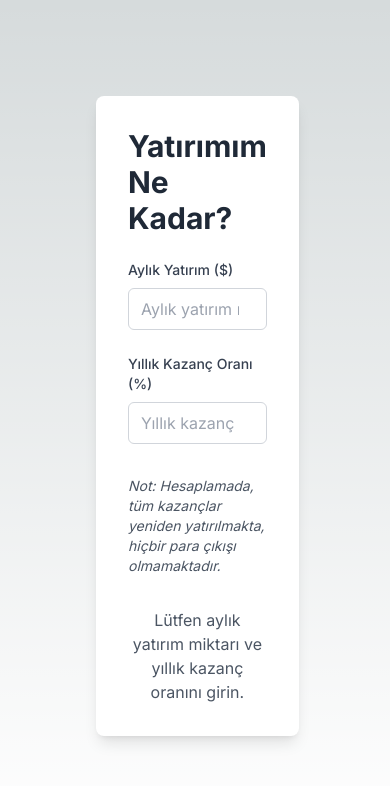
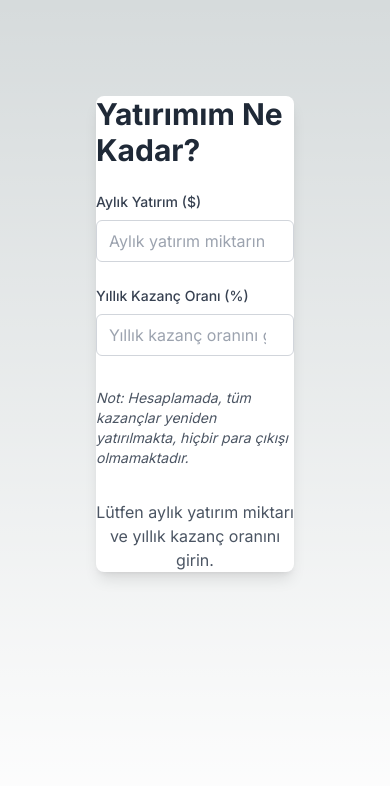
Before and after one commit to recepgocmen/hesapkitap, a Next.js app: page / in a window 390 px wide. Shown: the top 786 px of the page. Built offline with nearby package versions, Linux system fonts and the light colour scheme.

Commit message:
chore: Update CompoundInterestCalculator layout and styles

```diff
--- a/src/app/components/CompoundInterestCalculator.jsx
+++ b/src/app/components/CompoundInterestCalculator.jsx
@@ -35,7 +35,7 @@ const CompoundInterestCalculator = () => {
   };
 
   return (
-    <div className="p-8 max-w-4xl mx-auto bg-white shadow-lg rounded-lg">
+    <div className="md:p-8 max-w-4xl mx-auto bg-white shadow-lg rounded-lg">
       <h1 className="text-3xl font-bold mb-6 text-gray-800">
         Yatırımım Ne Kadar?
       </h1>
@@ -50,7 +50,7 @@ const CompoundInterestCalculator = () => {
             value={monthlyInvestment}
             onChange={(e) => setMonthlyInvestment(e.target.value)}
             placeholder="Aylık yatırım miktarını girin"
-            className="w-full px-3 py-2 border border-gray-300 rounded-md focus:outline-none focus:ring-2 focus:ring-blue-500 transition"
+            className="w-full px-3 py-2 border border-gray-300 rounded-md focus:outline-none focus:ring-2 focus:ring-blue-500 transition text-blue-900"
           />
         </div>
         <div>
@@ -62,7 +62,7 @@ const CompoundInterestCalculator = () => {
             value={annualReturn}
             onChange={(e) => setAnnualReturn(e.target.value)}
             placeholder="Yıllık kazanç oranını girin"
-            className="w-full px-3 py-2 border border-gray-300 rounded-md focus:outline-none focus:ring-2 focus:ring-blue-500 transition"
+            className="w-full px-3 py-2 border border-gray-300 rounded-md focus:outline-none focus:ring-2 focus:ring-blue-500 text-blue-900 transition"
           />
         </div>
       </div>
```
